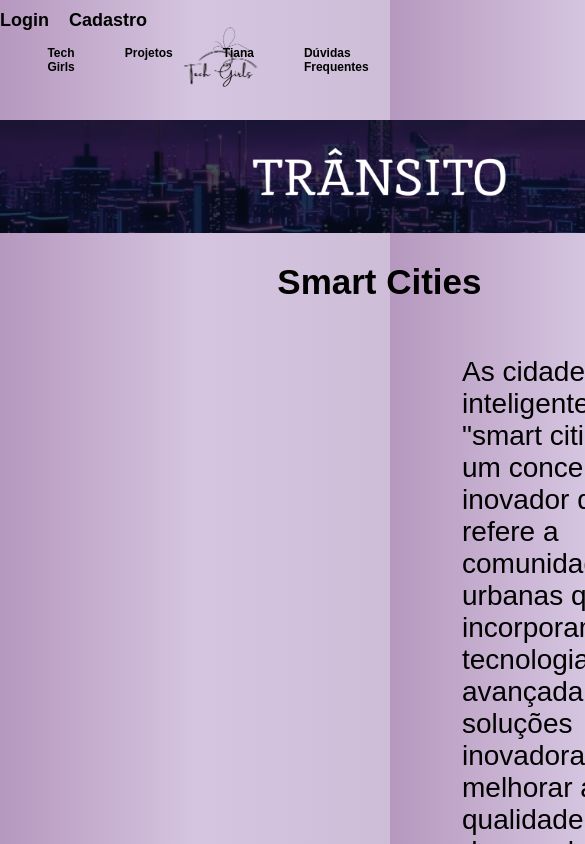
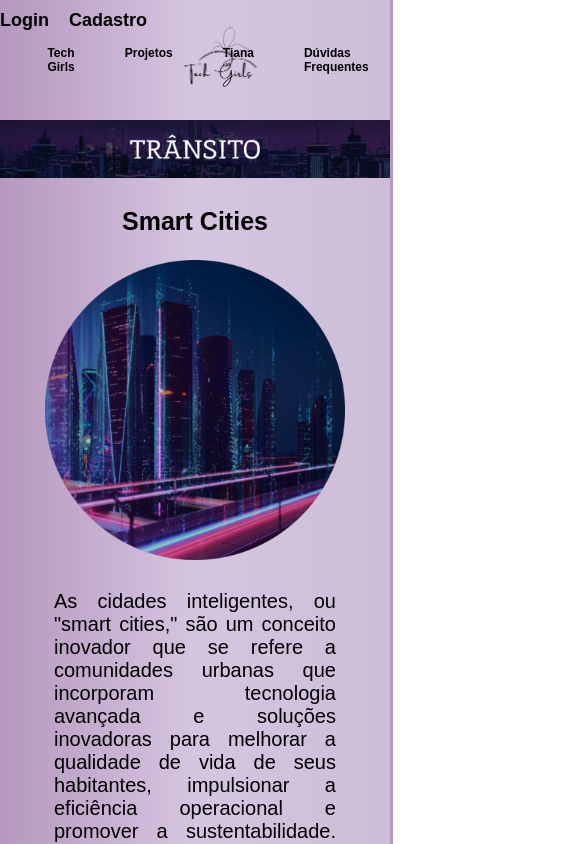
Before and after one commit to FIAP-Tech-Girls/Challenge-WEB, a React (Vite) app: page /Projetos in a window 390 px wide. Shown: the top 844 px of the page, 585 px wide, since content can reach past the window. Built offline with nearby package versions, Linux system fonts and the light colour scheme; a web font is replaced by a local one.

Commit message:
responsividade em tech girls e projetos

```diff
--- a/src/App.scss
+++ b/src/App.scss
@@ -1113,5 +1113,57 @@ body {
             }
         }
     }
+
+    .conteudo-techgirls{
+        .titulo-tech{
+            font-size: 22px;
+        }
+
+        .conteudo-tech-imagem{
+            flex-direction: column;
+
+            img{
+                width: 300px;
+            }
+            p{
+                font-size: 20px !important;
+                text-align: justify;
+            }
+        }
+}
+
+    .conteudo-projetos{
+        .titulo-projetos{
+            font-size: 25px;
+        }
+
+        .conteudo-projetos-texto{
+            flex-direction: column;
+
+            img{
+                width: 300px;
+            }
+            p{
+                font-size: 20px !important;
+                text-align: justify;
+            }
+        }
+
+        .conteudo-projetos-SFOME-texto{
+            flex-direction: column;
+
+            img{
+                width: 300px;
+            }
+            p{
+                font-size: 20px !important;
+                text-align: justify;
+            }
+
+            .texto-projetos{
+
+            }
+        }
+    }
 }
 }
--- a/src/Techgirls.jsx
+++ b/src/Techgirls.jsx
@@ -13,7 +13,7 @@ function Techgirls() {
       <div className='conteudo-tech-imagem'>
         <p className='texto-tech'>Acreditamos que a diversidade desempenha um papel fundamental na promoção da inovação, e estamos empenhadas em mostrar que as mulheres têm um espaço vital e merecido nesse campo. Queremos ser uma fonte de inspiração para jovens mulheres em todo o mundo, demonstrando que não existem limites para as realizações das mulheres na tecnologia.
 
-Nossa missão vai além do nosso próprio sucesso. Estamos comprometidas em abrir portas e criar oportunidades para as próximas gerações de mulheres na indústria da tecnologia. Acreditamos firmemente que, ao trabalharmos juntas e encorajarmos mais mulheres a seguirem suas paixões tecnológicas, podemos moldar um futuro mais inclusivo, inovador e equitativo para todos. Junte-se a nós nessa jornada emocionante em direção a um mundo tecnológico mais diversificado e igualitário.</p>
+        Nossa missão vai além do nosso próprio sucesso. Estamos comprometidas em abrir portas e criar oportunidades para as próximas gerações de mulheres na indústria da tecnologia. Acreditamos firmemente que, ao trabalharmos juntas e encorajarmos mais mulheres a seguirem suas paixões tecnológicas, podemos moldar um futuro mais inclusivo, inovador e equitativo para todos. Junte-se a nós nessa jornada emocionante em direção a um mundo tecnológico mais diversificado e igualitário.</p>
         <img src="./src/assets/ImagensTechGirl/Imagem2.png"  />
       </div>
       </section>
```
